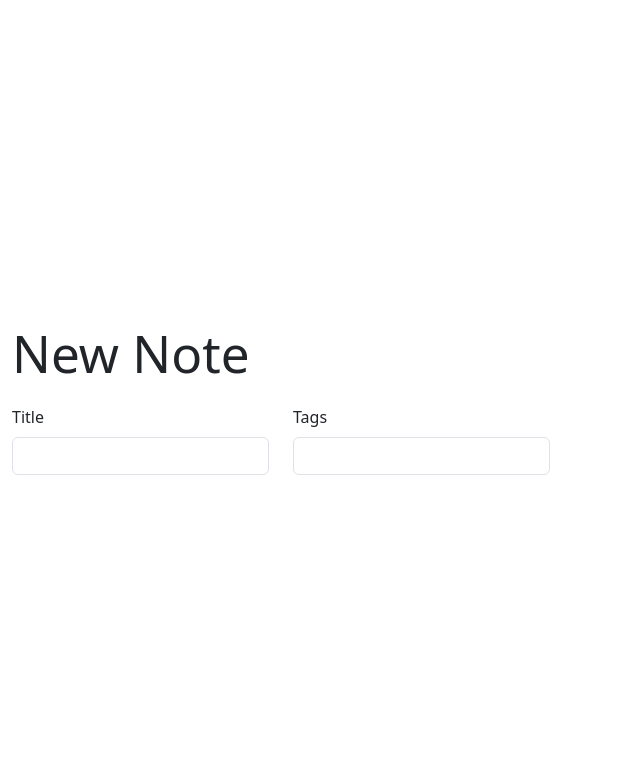
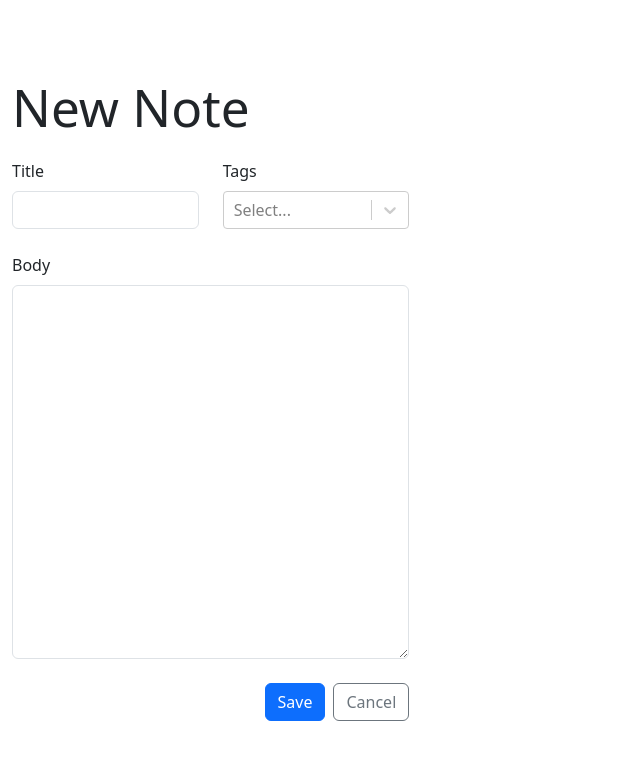
Before and after one commit to uliananeu/react-markdown-supported-note, a React (Vite) app in the folder vite-project/: page /new in a window 1280 px wide. Shown: the top 760 px of the page, without its empty margins (0-640 px from the left). Built offline with nearby package versions, Linux system fonts and the light colour scheme.

Commit message:
add enhanced UI and CreatableReactSelect

```diff
--- a/vite-project/src/NoteForm.tsx
+++ b/vite-project/src/NoteForm.tsx
@@ -1,4 +1,5 @@
-import { Col, Form, Row, Stack } from "react-bootstrap";
+import { Button, Col, Form, Row, Stack } from "react-bootstrap";
+import CreatableReactSelect from "react-select/creatable";
 
 export function NoteForm() {
   return (
@@ -14,10 +15,22 @@
           <Col>
             <Form.Group controlId="tags">
               <Form.Label>Tags</Form.Label>
-              <Form.Control required />
+              <CreatableReactSelect isMulti />
             </Form.Group>
           </Col>
         </Row>
+        <Form.Group controlId="markdown">
+          <Form.Label>Body</Form.Label>
+          <Form.Control required as="textarea" rows={15} />
+        </Form.Group>
+        <Stack direction="horizontal" gap={2} className="justify-content-end">
+          <Button type="submit" variant="primary">
+            Save
+          </Button>
+          <Button type="button" variant="outline-secondary">
+            Cancel
+          </Button>
+        </Stack>
       </Stack>
     </Form>
   );
```
